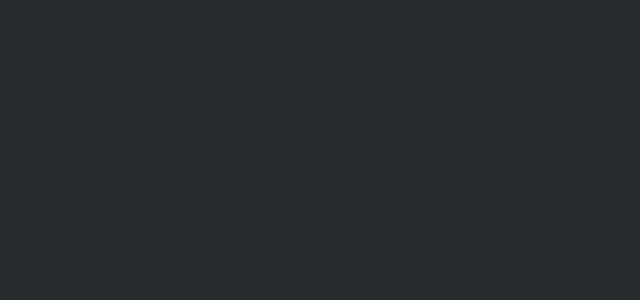
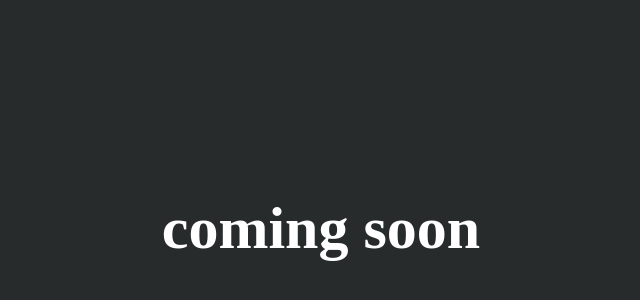
Before and after one commit to PauloHenriqueBento/BentoDev, an Angular app: page / in a window 1280 px wide. Shown: the part 160-460 px from the top of the page, without its empty margins (319-959 px from the left). Built offline with nearby package versions, Linux system fonts and the light colour scheme.

Commit message:
chore: aviso de comming soon

```diff
--- a/src/app/app.component.ts
+++ b/src/app/app.component.ts
@@ -4,6 +4,9 @@ import { Component } from '@angular/core';
   selector: 'app-root',
   template: `
     <app-mouse-animation></app-mouse-animation>
+    <div style="height: 95vh; width: 100%; display: flex; justify-content: center; align-items: center;">
+      <h1 style="color: white; font-size: 60px;">coming soon</h1>
+    </div>
     <router-outlet></router-outlet>
   `,
   styleUrls: ['./app.component.scss']
```
